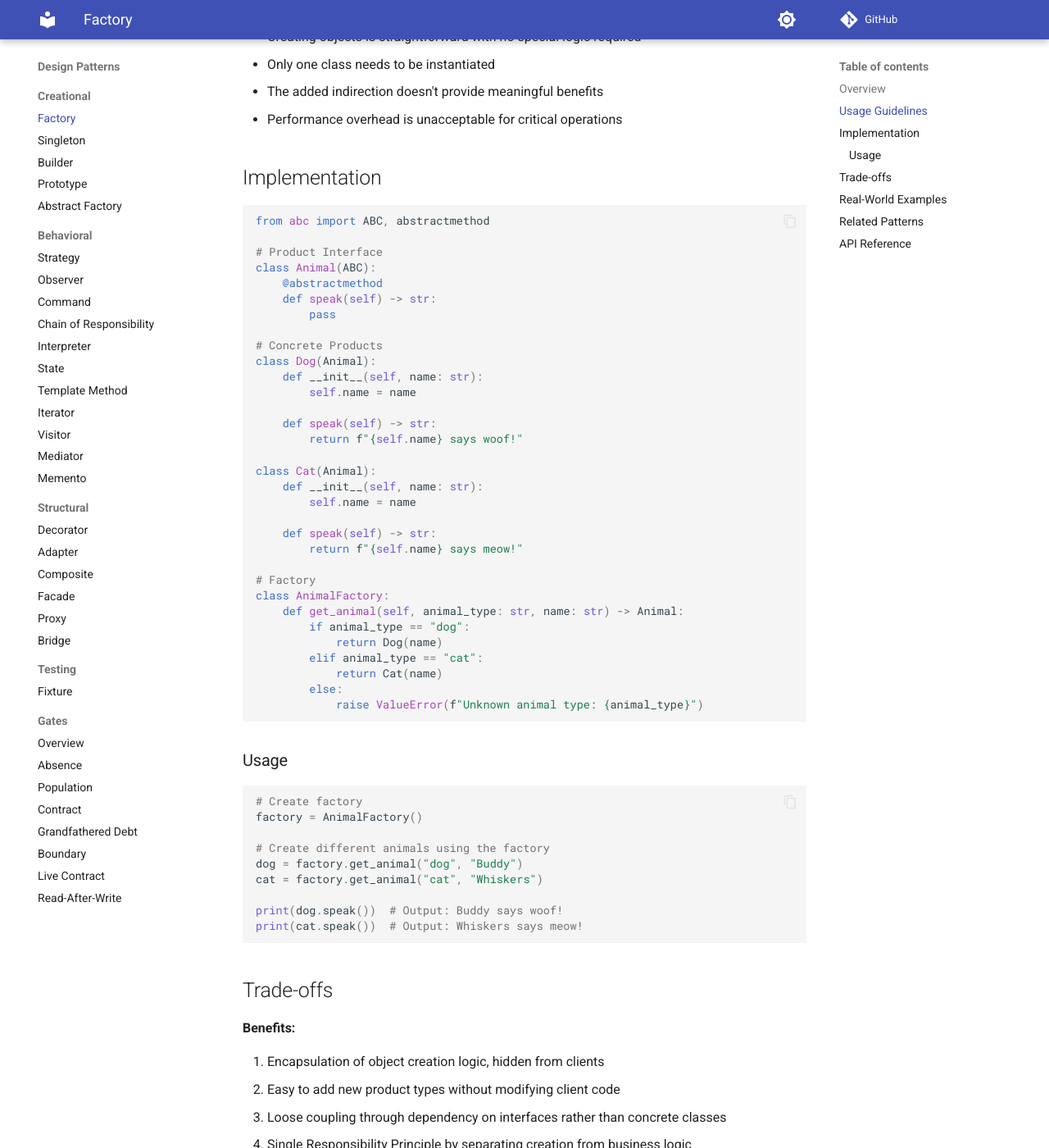
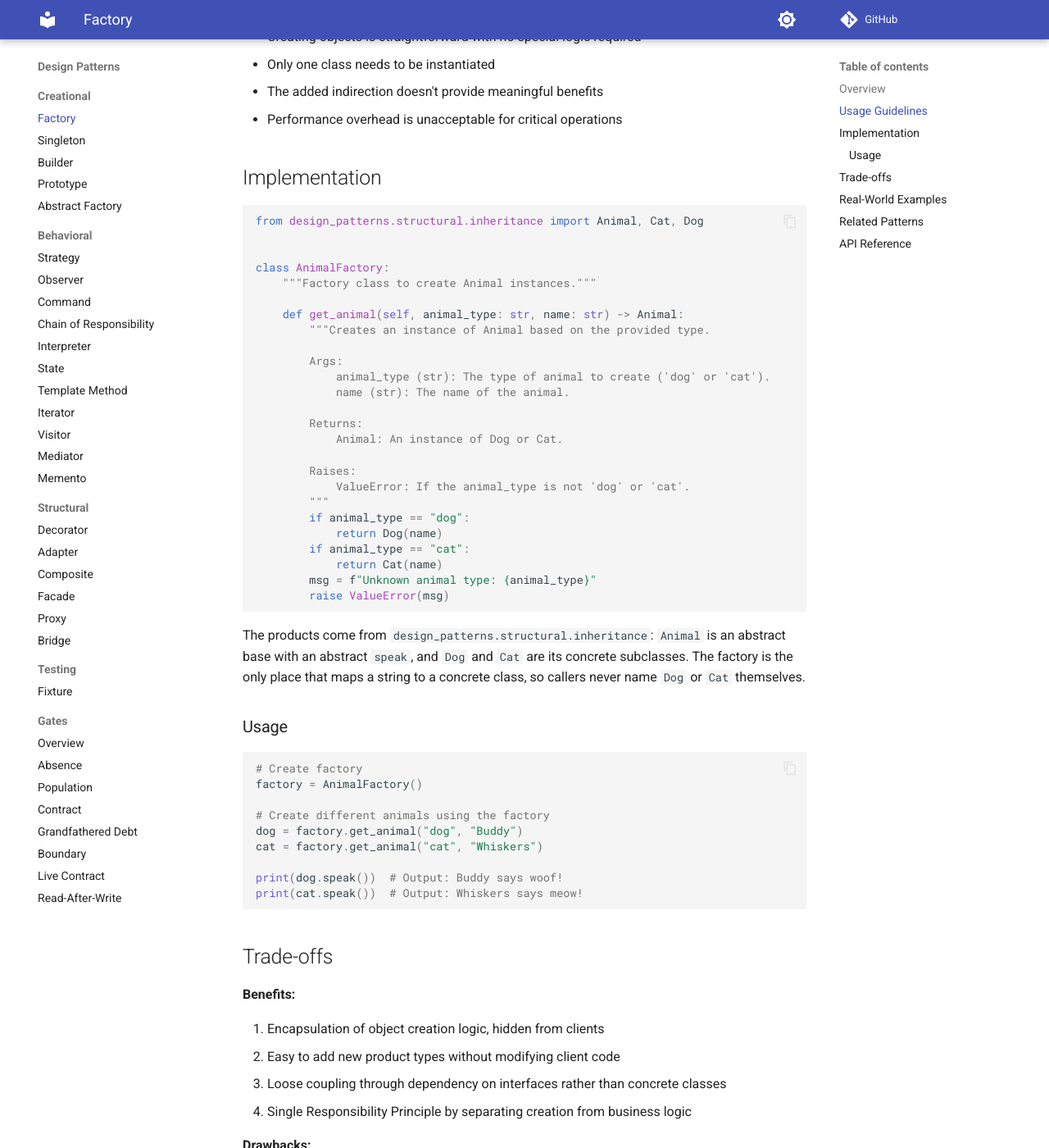
Before and after one commit to sorenwacker/DesignPatterns, an MkDocs documentation site: the page built from docs/patterns/creational/factory.md, in a window 1280 px wide and 1400 px high, scrolled down 731 px. Shown: the whole window at 82% size. Built offline with MkDocs 1.6.1 and Material for MkDocs 9.7.7, drawn with Linux system fonts in a browser that asks for light colours; comment, search, counter and statistics services are not loaded.

````diff
--- a/docs/patterns/creational/factory.md
+++ b/docs/patterns/creational/factory.md
@@ -25,39 +25,34 @@
 ## Implementation
 
 ```python
-from abc import ABC, abstractmethod
+from design_patterns.structural.inheritance import Animal, Cat, Dog
 
-# Product Interface
-class Animal(ABC):
-    @abstractmethod
-    def speak(self) -> str:
-        pass
 
-# Concrete Products
-class Dog(Animal):
-    def __init__(self, name: str):
-        self.name = name
+class AnimalFactory:
+    """Factory class to create Animal instances."""
 
-    def speak(self) -> str:
-        return f"{self.name} says woof!"
+    def get_animal(self, animal_type: str, name: str) -> Animal:
+        """Creates an instance of Animal based on the provided type.
 
-class Cat(Animal):
-    def __init__(self, name: str):
-        self.name = name
+        Args:
+            animal_type (str): The type of animal to create ('dog' or 'cat').
+            name (str): The name of the animal.
 
-    def speak(self) -> str:
-        return f"{self.name} says meow!"
+        Returns:
+            Animal: An instance of Dog or Cat.
 
-# Factory
-class AnimalFactory:
-    def get_animal(self, animal_type: str, name: str) -> Animal:
+        Raises:
+            ValueError: If the animal_type is not 'dog' or 'cat'.
+        """
         if animal_type == "dog":
             return Dog(name)
-        elif animal_type == "cat":
+        if animal_type == "cat":
             return Cat(name)
-        else:
-            raise ValueError(f"Unknown animal type: {animal_type}")
+        msg = f"Unknown animal type: {animal_type}"
+        raise ValueError(msg)
 ```
+
+The products come from `design_patterns.structural.inheritance`: `Animal` is an abstract base with an abstract `speak`, and `Dog` and `Cat` are its concrete subclasses. The factory is the only place that maps a string to a concrete class, so callers never name `Dog` or `Cat` themselves.
 
 ### Usage
 
````
Also changed, not shown: docs/patterns/behavioral/interpreter.md (+4 -2 lines), docs/patterns/structural/adapter.md (+5 -3 lines), docs/patterns/structural/composite.md (+6 -4 lines), 9 other files.
